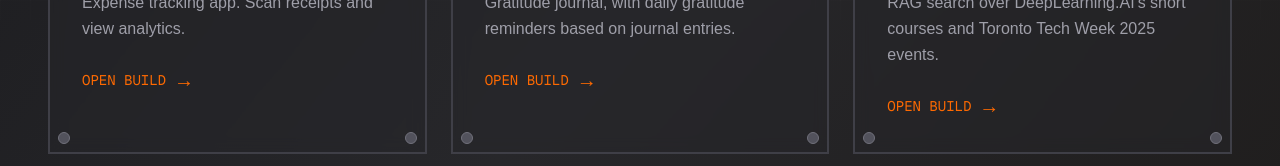
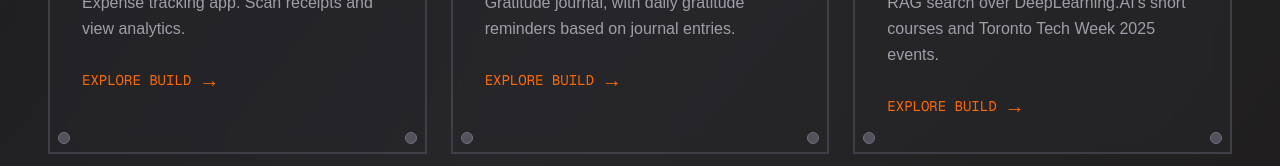
Before and after one commit to CodeWithOz/prototypes-haus, a Next.js app: page / in a window 1280 px wide. Shown: the part 780-946 px from the top of the page. Built offline with nearby package versions, Linux system fonts and the light colour scheme.

Commit message:
feat: update copy

```diff
--- a/src/app/page.tsx
+++ b/src/app/page.tsx
@@ -167,7 +167,7 @@ export default function Home() {
                   </p>
 
                   <div className='flex items-center gap-2 text-orange-500 font-mono text-sm group-hover:gap-4 transition-all duration-300'>
-                    <span>OPEN BUILD</span>
+                    <span>EXPLORE BUILD</span>
                     <span className='text-xl'>→</span>
                   </div>
                 </div>
```
